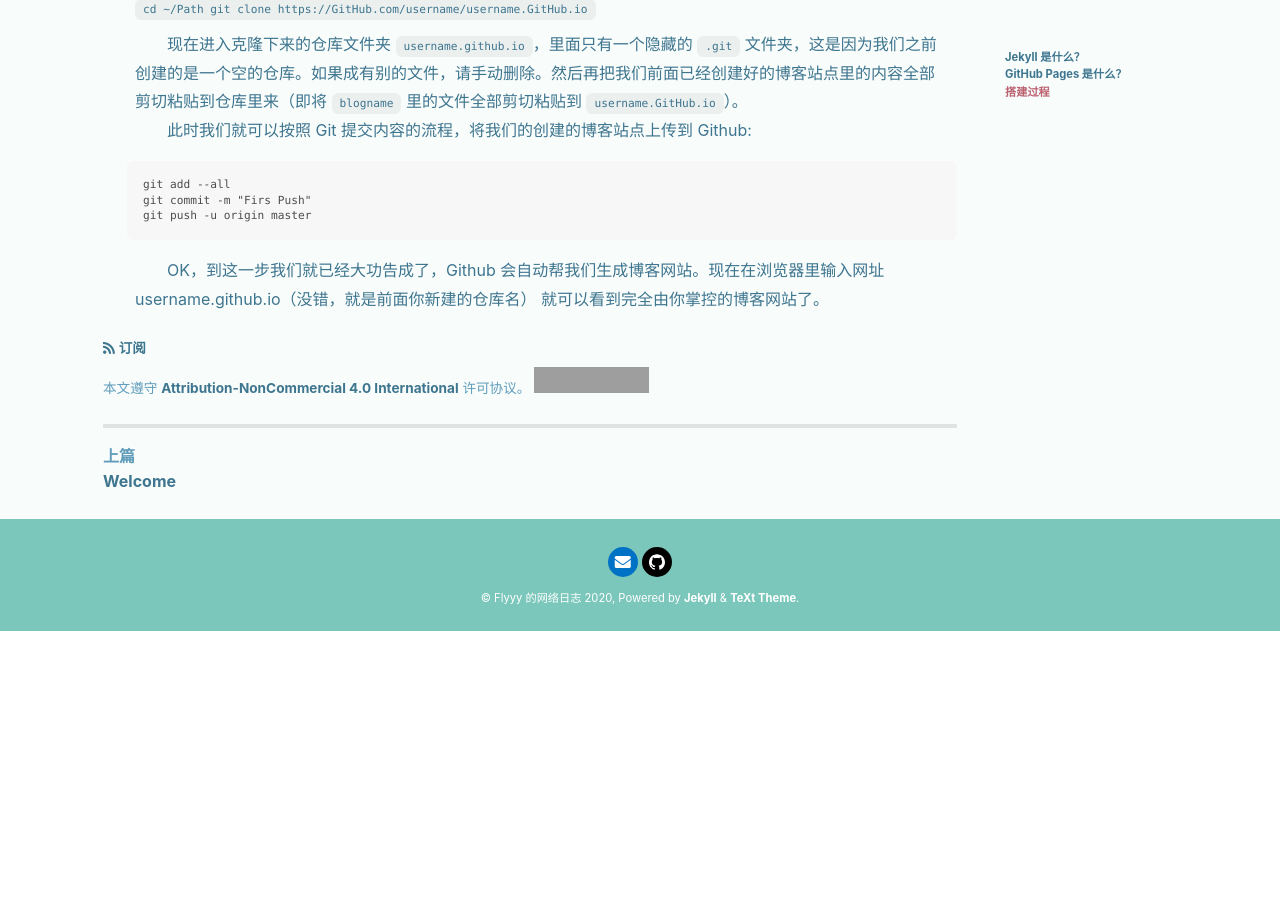
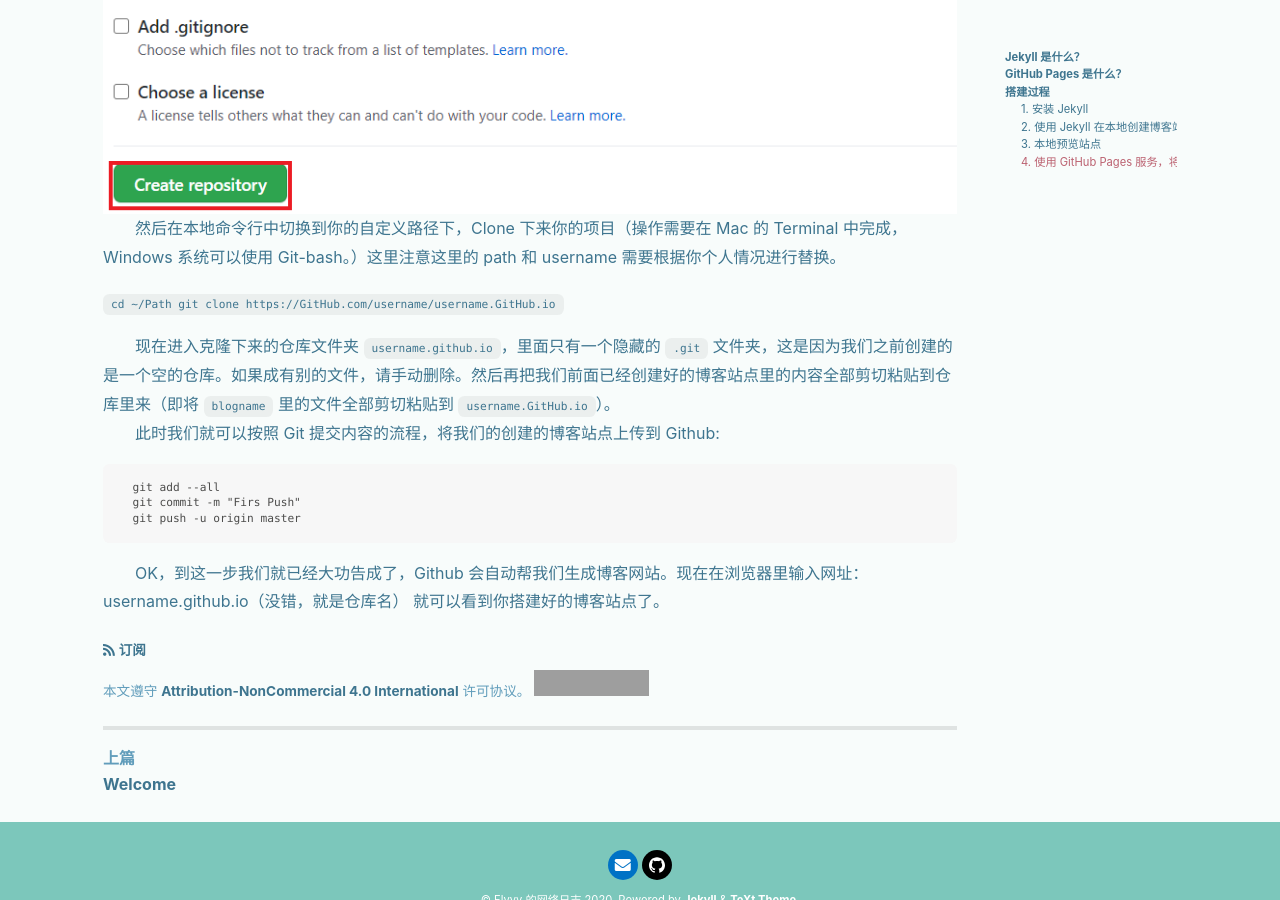
Before and after one commit to inpure/inpure.github.io, a Jekyll site: the page built from _posts/2020-12-16-使用 Jekyll 通过 GitHub Pages 服务搭建博客.md, in a window 1280 px wide and 900 px high, scrolled down 5106 px. Built offline with Jekyll 4.4.1, drawn with Linux system fonts in a browser that asks for light colours; nearby versions of some CDN libraries; before the commit the page ends 5737 px from its top, so only the background shows below that; grey boxes are pictures that could not be loaded.

Commit message:
编辑文章

````diff
--- a/_posts/2020-12-16-使用 Jekyll 通过 GitHub Pages 服务搭建博客.md
+++ b/_posts/2020-12-16-使用 Jekyll 通过 GitHub Pages 服务搭建博客.md
@@ -26,14 +26,13 @@ tags: Jekyll GitHubPages Markdown
 &emsp;&emsp;**有了上面的介绍，博客的搭建思路就很清晰了。先在本地编写符合 Jekyll 规范的网站源码，然后上传到 Github，由 Github 生成并托管整个网站。**
 
 ## 搭建过程
-&emsp;&emsp;在搭建之前，
-- **1. 安装 Jekyll**
+### **1. 安装 Jekyll**
   &emsp;&emsp;因为 Jekyll 是基于 Ruby 的静态网页生成系统，因此我们首先得安装 Ruby 环境，不同的操作系统可以去参考 [Ruby 官方安装文档](https://www.ruby-lang.org/en/documentation/installation/) 进行安装。等 Ruby 安装完毕后，打开命令提示符执行以下命令完成 Jekyll 的安装。
 
   `gem install jekyll bundler`
 
   安装过程需要几分钟时间
-- **2. 使用 Jekyll 在本地创建博客站点**
+### **2. 使用 Jekyll 在本地创建博客站点**
     在命令提示符中执行以下命令：
 
   `jekyll new blogname`  # *“blogname” 可自定义*
@@ -62,7 +61,7 @@ tags: Jekyll GitHubPages Markdown
     ![](https://raw.githubusercontent.com/inpure/inpure.github.io/main/screenshots/config_yml.png)
 
     &emsp;&emsp;以上就是文件里的内容，主题里的所有关键性配置都在 _config.yml 文件中，你可以根据个人的喜好和不同主题支持的功能来修改具体的内容。
-- **3. 本地预览站点**
+### **3. 本地预览站点**
   &emsp;&emsp;进入 blogname 目录，打开命令提示符，输入以下命令：
 
   `bundle exec jekyll serve`
@@ -71,9 +70,9 @@ tags: Jekyll GitHubPages Markdown
 
   ![](https://raw.githubusercontent.com/inpure/inpure.github.io/main/screenshots/blogdemo.png)
 
-  &emsp;&emsp;默认的界面看起来非常的简陋也很丑，但是没关系，你可以在这些网站里根据自己的喜好找到一些美观的主题 [jekyllthemes.org](http://jekyllthemes.org/)、[jekyllthemes.io](https://jekyllthemes.io/)、[themes.jekyllrc.org](http://themes.jekyllrc.org/)
+  &emsp;&emsp;默认的界面看起来非常的简陋也很丑，但是没关系，你可以在这些网站里根据自己的喜好找到一些美观的主题 [jekyllthemes.org](http://jekyllthemes.org/)、[jekyllthemes.io](https://jekyllthemes.io/)、[themes.jekyllrc.org](http://themes.jekyllrc.org/)。
   &emsp;&emsp;安装方法很简单，一般情况下只需要下载主题包解压后完整的，复制到你的 blogname 的目录里，并覆盖你之前的文件即可，这里不作展开。
-- **4. 使用 GitHub Pages 服务，将本地博客站点部署到 Github**
+### **4. 使用 GitHub Pages 服务，将本地博客站点部署到 Github**
   &emsp;&emsp;默认你已经安装了Git，并且有 Github账户。首先到你的 GitHub 上创建一个新的仓库（Repository），仓库名的格式必须是 `username.GitHub.io` 把这里的`username`替换成你的 Github用户名。
 
   ![](https://raw.githubusercontent.com/inpure/inpure.github.io/main/screenshots/newrepo_1.png)
@@ -88,4 +87,4 @@ tags: Jekyll GitHubPages Markdown
   git commit -m "Firs Push"
   git push -u origin master
   ```
-  &emsp;&emsp;OK，到这一步我们就已经大功告成了，Github 会自动帮我们生成博客网站。现在在浏览器里输入网址 username.github.io（没错，就是前面你新建的仓库名） 就可以看到完全由你掌控的博客网站了。
+  &emsp;&emsp;OK，到这一步我们就已经大功告成了，Github 会自动帮我们生成博客网站。现在在浏览器里输入网址：username.github.io（没错，就是仓库名） 就可以看到你搭建好的博客站点了。
````
